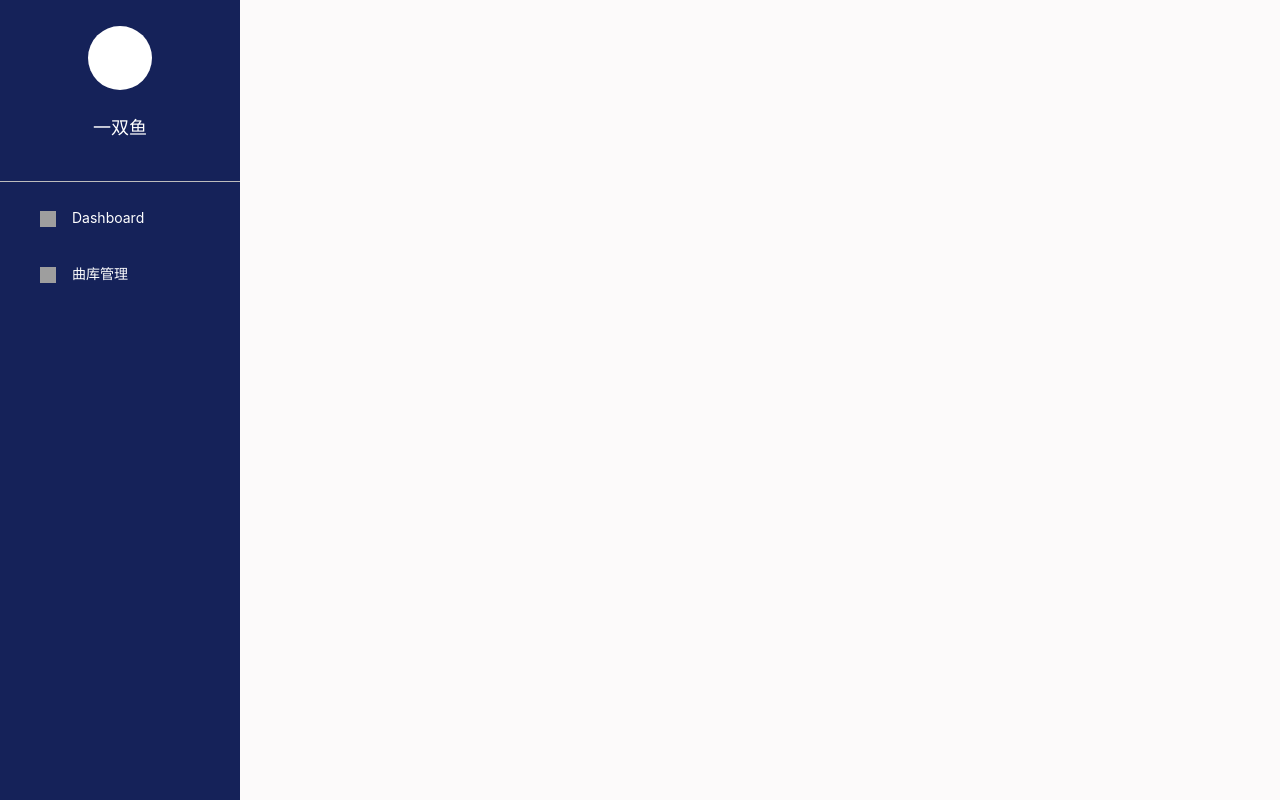
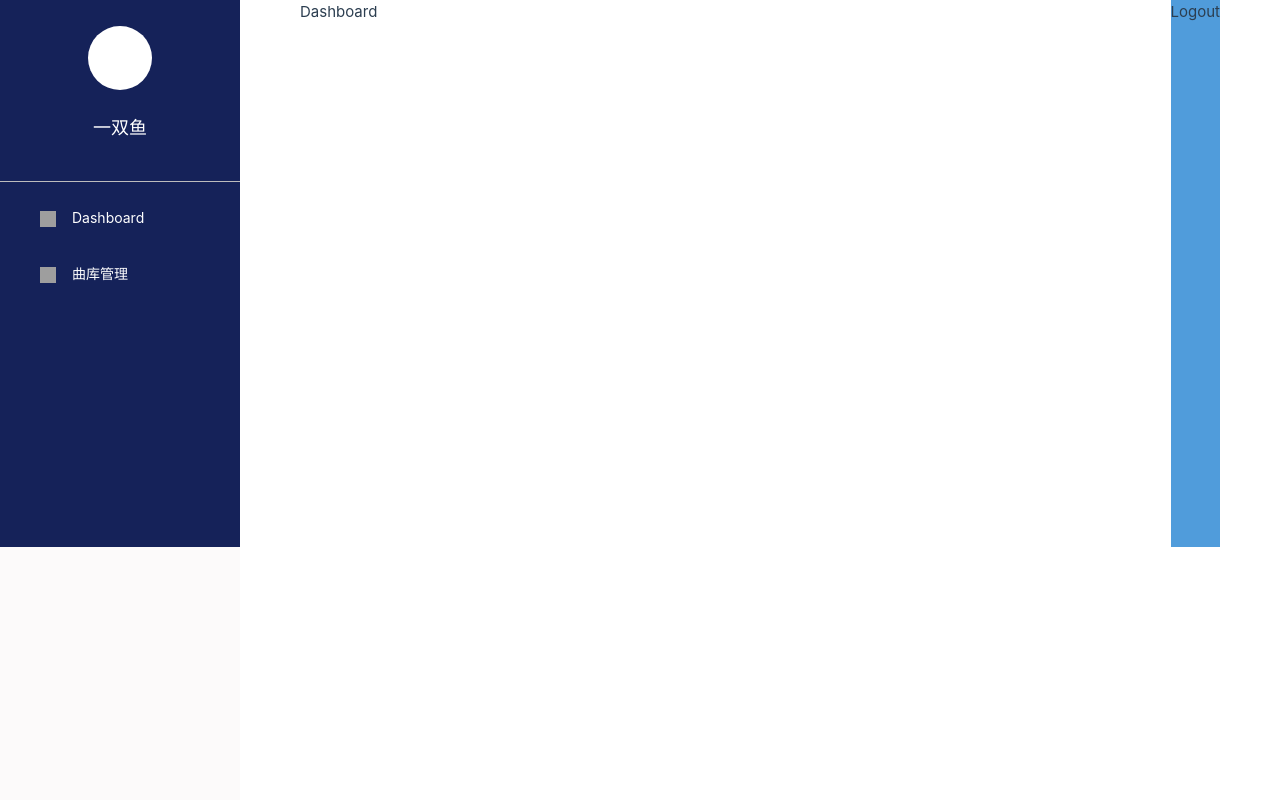
Before and after one commit to fengtianyu-yolo/lemon_music, a Vue app in the folder Web/lemon_music_web/: page / in a window 1280 px wide. Before the commit this address had no page. Built offline with nearby package versions, Linux system fonts and the light colour scheme; grey boxes are pictures that could not be loaded.

Commit message:
feat(web): HomeView加入Header

```diff
--- a/Web/lemon_music_web/src/views/dashboard/HomeView.vue
+++ b/Web/lemon_music_web/src/views/dashboard/HomeView.vue
@@ -22,6 +22,7 @@
         </div>
 
     </div>
+    <HeaderView></HeaderView>
     <div class="main">
         <RouterView></RouterView>
     </div>
@@ -29,7 +30,7 @@
 
 <script setup>
 import { ref } from 'vue';
-
+import HeaderView from './HeaderView.vue';
 
 const menuList = ref([
     {
```
